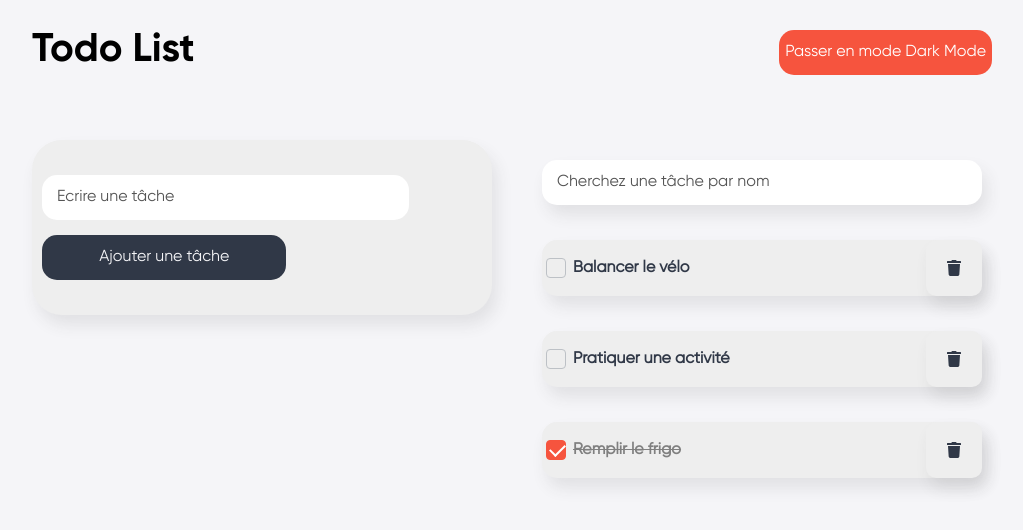
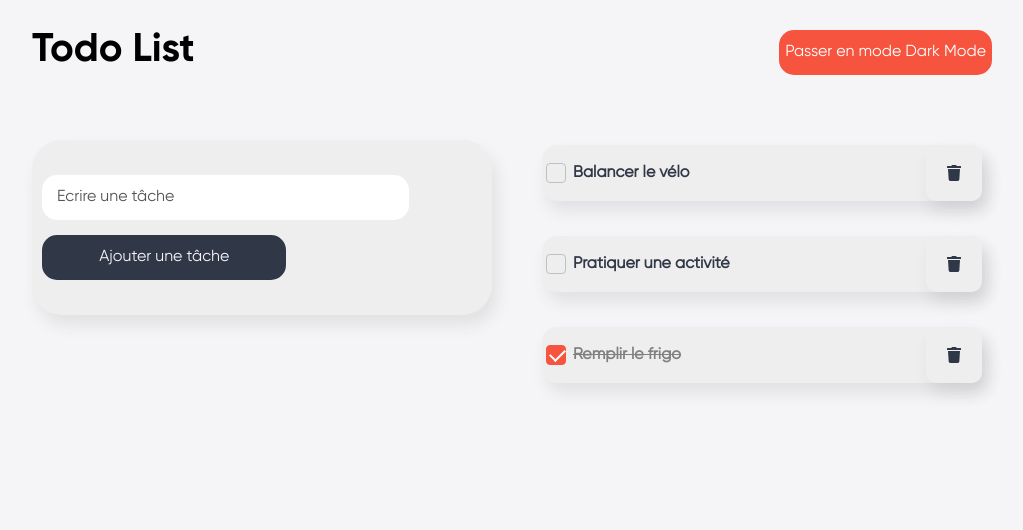
Before and after one commit to DavidNabet/react-todo-list, a React (Create React App) app: page / in a window 1280 px wide. Shown: the top 530 px of the page, without its empty margins (128-1151 px from the left). Built offline with nearby package versions, Linux system fonts and the light colour scheme.

Commit message:
comments filter appjs

```diff
--- a/src/App.js
+++ b/src/App.js
@@ -62,9 +62,9 @@ function App() {
 						/>
 					</div>
 					<div className="container_todos">
-						<div className="container_filter">
+						{/* <div className="container_filter">
 							<Filter theme={theme} searchFilter={searchFilter} />
-						</div>
+						</div> */}
 
 						{todos.map((todo, i) => {
 							return (
```
